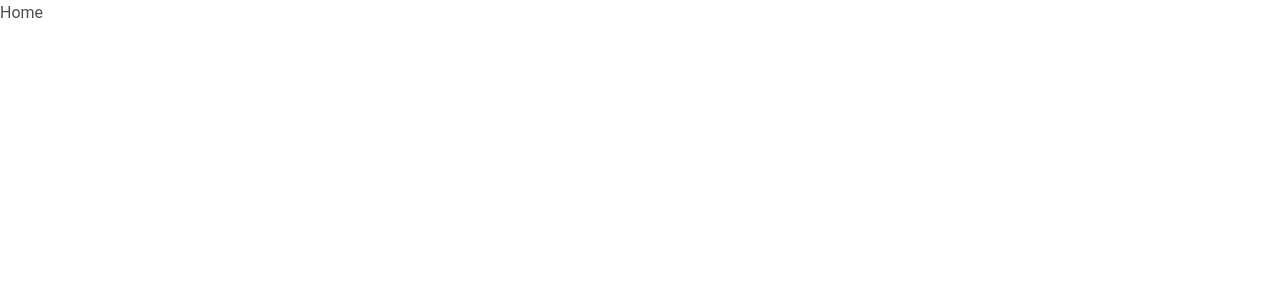
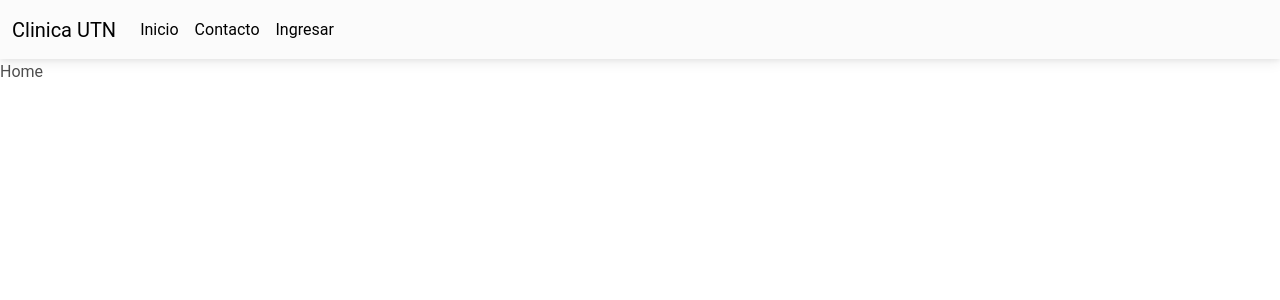
Before and after one commit to FedericoRamos42/Tpi-lab3, a React (Vite) app: page / in a window 1280 px wide. Shown: the top 300 px of the page. Built offline with nearby package versions, Linux system fonts and the light colour scheme.

Commit message:
TopBar con logica basica

```diff
--- a/src/App.jsx
+++ b/src/App.jsx
@@ -1,5 +1,6 @@
 import { useState } from 'react'
 import { createBrowserRouter, RouterProvider } from "react-router-dom";
+import Layout from './components/Layout/Layout.jsx';
 import Login from './components/Form/FormLogin';
 import EditProfile from './components/EditProfile';
 import Patient from './views/Patient.jsx';
@@ -18,6 +19,60 @@ function App() {
   }
 
   const router = createBrowserRouter([
+    {
+      path: "/", element: (
+        <Layout>
+          <Home />
+        </Layout>
+      )
+    },
+    {
+      path: "/login", element: (
+        <Layout>
+          <Login />
+        </Layout>
+      )
+    },
+    {
+      path: "/Patient", element: (
+        <Layout>
+          <Login />
+        </Layout>
+      )
+    },
+    {
+      path: "/login", element: (
+        <Layout>
+          <Login />
+        </Layout>
+      )
+    },
+/*     {
+      path: "/comments", element: (
+        <Protected>
+          <Layout>
+            <Comments />
+          </Layout>
+        </Protected>
+      )
+    }, */
+    /* {
+      path: "/book/:id", element: (
+        <Layout>
+          <BookDetails />
+        </Layout>
+      )
+    },
+    {
+      path: "*", element: (
+        <Layout>
+          <NotFound />
+        </Layout>
+      )
+    } */
+  ]);
+
+  /*   const router = createBrowserRouter([
       { path: "/", element: <Home /> },
       { path: "/login", element: <Login onLogin={loginHandler} /> },
       { path: "/profile", element: <EditProfile /> },
@@ -32,9 +87,9 @@ function App() {
         <Protected isSignedIn={isLogged}>
           </Protected></>
         </Protected>
-    )},*/
+      )},
       //{ path: "*", element: <NotFound/>}
-  ]);
+    ]); */
 
   return (
     <>
--- a/src/components/Form/FormLogin.jsx
+++ b/src/components/Form/FormLogin.jsx
@@ -3,7 +3,7 @@ import { Button, Card, Col, Form, FormGroup, Row } from "react-bootstrap";
 import PropTypes from "prop-types";
 import { useNavigate } from "react-router-dom";
 
-const FormLogin = ({ onLogin }) => {
+const FormLogin = (/* { onLogin } */) => {
     const [email, setEmail] = useState("");
     const [password, setPassword] = useState("");
     const [errors, setErrors] = useState({
@@ -44,7 +44,7 @@ const FormLogin = ({ onLogin }) => {
         }
 
         handleLogin(email, password);
-        onLogin();
+        /* onLogin(); */
         navigate("/");
     };
 
--- a/src/components/Layout/Layout.jsx
+++ b/src/components/Layout/Layout.jsx
@@ -1,12 +1,13 @@
-import React from 'react'
+import React from 'react';
+import TopBar from './TopBar';
 
-const Layout = ({children}) => {
+const Layout = ({ children }) => {
   return (
     <div>
-      {/* aca va las navbar */}
-
+      <TopBar />
+      {children}
     </div>
   )
 }
 
-export default Layout
+export default Layout;
--- /dev/null
+++ b/src/components/Layout/TopBar.jsx
@@ -0,0 +1,67 @@
+import React from 'react';
+import { MDBContainer, MDBNavbar, MDBNavbarBrand, MDBNavbarNav, MDBNavbarItem, MDBNavbarLink, MDBCollapse, MDBIcon, MDBBtn } from 'mdb-react-ui-kit';
+import { Link } from 'react-router-dom';
+import imgProfile from '../../assets/profile-default.jpg'
+
+const TopBar = () => {
+
+    const user = JSON.parse(localStorage.getItem('clinica-token')) || null;
+
+
+
+    return (
+        <MDBNavbar expand='lg' light bgColor='light'>
+            <MDBContainer fluid className='flex justify-between'>
+                <MDBNavbarBrand>
+                    <Link to={'/'} className='text-black'>
+                        Clinica UTN
+                    </Link>
+                </MDBNavbarBrand>
+                <MDBCollapse navbar className='flex justify-end'>
+                    <MDBNavbarNav >
+                        <MDBNavbarItem>
+                            <MDBNavbarLink>
+                                <Link to={'/'} className='text-black'>
+                                    Inicio
+                                </Link>
+                            </MDBNavbarLink>
+                        </MDBNavbarItem>
+                        {user && user?.role === 'Patient' && (
+                            <MDBNavbarItem>
+                                <MDBNavbarLink>
+                                    <Link to={'/appointment'} className='text-black'>
+                                        Solicitar turno
+                                    </Link>
+                                </MDBNavbarLink>
+                            </MDBNavbarItem>
+                        )}
+                        <MDBNavbarItem>
+                            <MDBNavbarLink>
+                                <Link to={'/contact'} className='text-black'>
+                                    Contacto
+                                </Link>
+                            </MDBNavbarLink>
+                        </MDBNavbarItem>
+                        <MDBNavbarItem>
+                            {user ? (
+                                <MDBNavbarLink>
+                                    <Link to={`/${user?.role}`} className='text-black'>
+                                        {user?.name} {user?.lastName}
+                                    </Link>
+                                </MDBNavbarLink>
+                            ) : (
+                                <MDBNavbarLink >
+                                    <Link to={`/login`} className='text-black'>
+                                        Ingresar
+                                    </Link>
+                                </MDBNavbarLink>
+                            )}
+                        </MDBNavbarItem>
+                    </MDBNavbarNav>
+                </MDBCollapse>
+            </MDBContainer>
+        </MDBNavbar>
+    );
+}
+
+export default TopBar;
```
Lines whose indentation alone changed are shown as unchanged.
